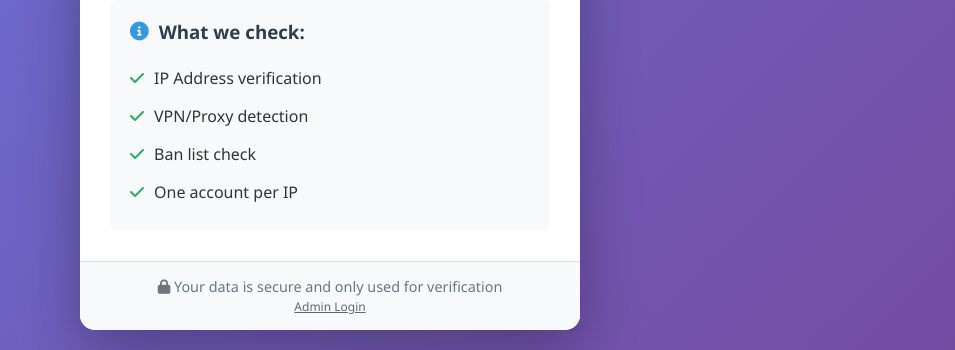
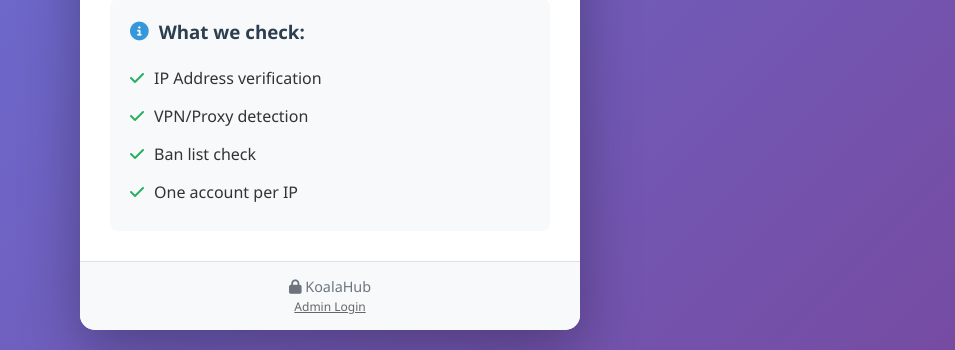
Before and after one commit to vthangsinkyi/Verification, a Flask app: template website/templates/verify.html in a window 1280 px wide. Shown: the part 703-1053 px from the top of the page, without its empty margins (310-1265 px from the left). Run offline with Flask 3, Linux system fonts and the light colour scheme; the template is opened without the code that fills it, so the values that code supplies are empty.

Commit message:
Add files via upload

```diff
--- a/website/templates/verify.html
+++ b/website/templates/verify.html
@@ -61,8 +61,8 @@
             </div>
 
             <div class="verification-footer">
-                <p><i class="fas fa-lock"></i> Your data is secure and only used for verification</p>
-                <p><a href="/admin/login" style="color: #666; font-size: 12px;">Admin Login</a></p>
+                <p><i class="fas fa-lock"></i> KoalaHub</p>
+                <p><a href="/verify" style="color: #666; font-size: 12px;">Admin Login</a></p>
             </div>
         </div>
     </div>
```
